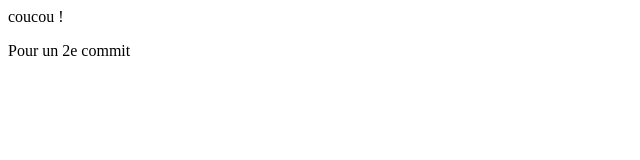
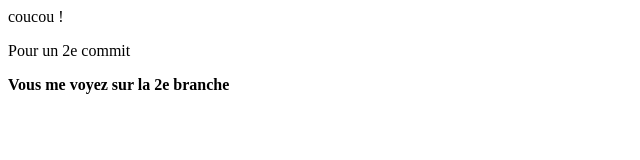
Before and after one commit to DelMout/TestGit, a plain HTML site: page index.html in a window 1280 px wide. Shown: the whole page, without its empty margins (0-640 px from the left). Drawn offline with Linux system fonts and the light colour scheme.

Commit message:
commit sur 2eBranche

```diff
--- a/index.html
+++ b/index.html
@@ -9,5 +9,6 @@
 	<body>
 		<div>coucou !</div>
 		<p>Pour un 2e commit</p>
+		<strong>Vous me voyez sur la 2e branche</strong>
 	</body>
 </html>
```
